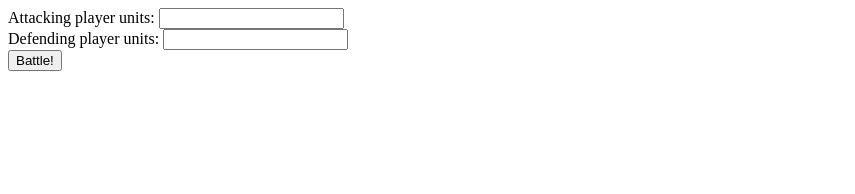
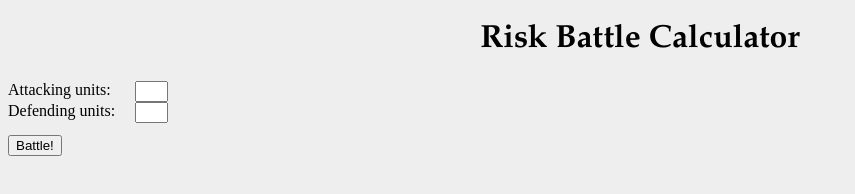
Before and after one commit to ahilbers/risk_calculator, a plain HTML site: page index.html in a window 1280 px wide. Shown: the whole page, without its empty margins (0-855 px from the left). Drawn offline with Linux system fonts and the light colour scheme.

Commit message:
start aligning input and submission buttons

```diff
--- a/index.html
+++ b/index.html
@@ -9,27 +9,35 @@
 
 
   <script language="JavaScript" src="main.js"></script>
+  <link rel="stylesheet" href="main.css" type="text/css">
+
+
+  <h1>Risk Battle Calculator</h1>
 
 
   <body>
 
-    <form>
-      <label>Attacking player units: </label>
-      <input type="text" id="in_attack_units">
-    </form>
+    <div id="div_inputs">
+      <form>
+        <label> Attacking units:
+          <input type="text" id="in_attack_units" class="input_num_units">
+        </label>
+      </form>
+      <form>
+        <label> Defending units:
+          <input type="text" id="in_defend_units" class="input_num_units">
+        </label>
+      </form>
+    </div>
 
-    <form>
-      <label>Defending player units: </label>
-      <input type="text" id="in_defend_units">
-    </form>
+    <br> <br> <br>
 
     <input type="submit"
            onclick="battleFromBattleButton();"
-           value="Battle!"><br>
+           value="Battle!">
+    <br>
 
-    <div id="div1"></div>
-
-
+    <div id="div_results"></div>
 
   </body>
 
--- /dev/null
+++ b/main.css
@@ -0,0 +1,36 @@
+body {
+    background-color: #eeeeee;
+}
+
+h1 {
+    font-family: Palatino;
+    color: black;
+    text-align: center;
+}
+
+#div_inputs {
+    width: 250px;
+}
+
+#div_inputs label {
+    float: left;
+    width: 160px;
+    display: block;
+}
+
+#div_inputs input {
+    float: right;
+    width: 25px;
+    display: inline;
+}
+
+p {
+    font-family: Palatino;
+    font-size: 14px;
+}
+
+/* .input_num_units { */
+/*     display: inline; */
+/*     font-family: Palatino; */
+    /* width: 30px; */
+/* } */
--- a/main.js
+++ b/main.js
@@ -97,7 +97,7 @@ function renderRoundInfo(roundInfoDict) {
                                             + d.unitsAttackLeftAtEnd + " "
                                             + d.unitsDefendLeftAtEnd));
     par.appendChild(document.createElement("br"));
-    document.getElementById("div1").appendChild(par);
+    document.getElementById("div_results").appendChild(par);
 
 }
 
```
Also changed, not shown: img/die_1.png, img/die_2.png, img/die_3.png, img/die_4.png, img/die_5.png, img/die_6.png, 1 other file.
